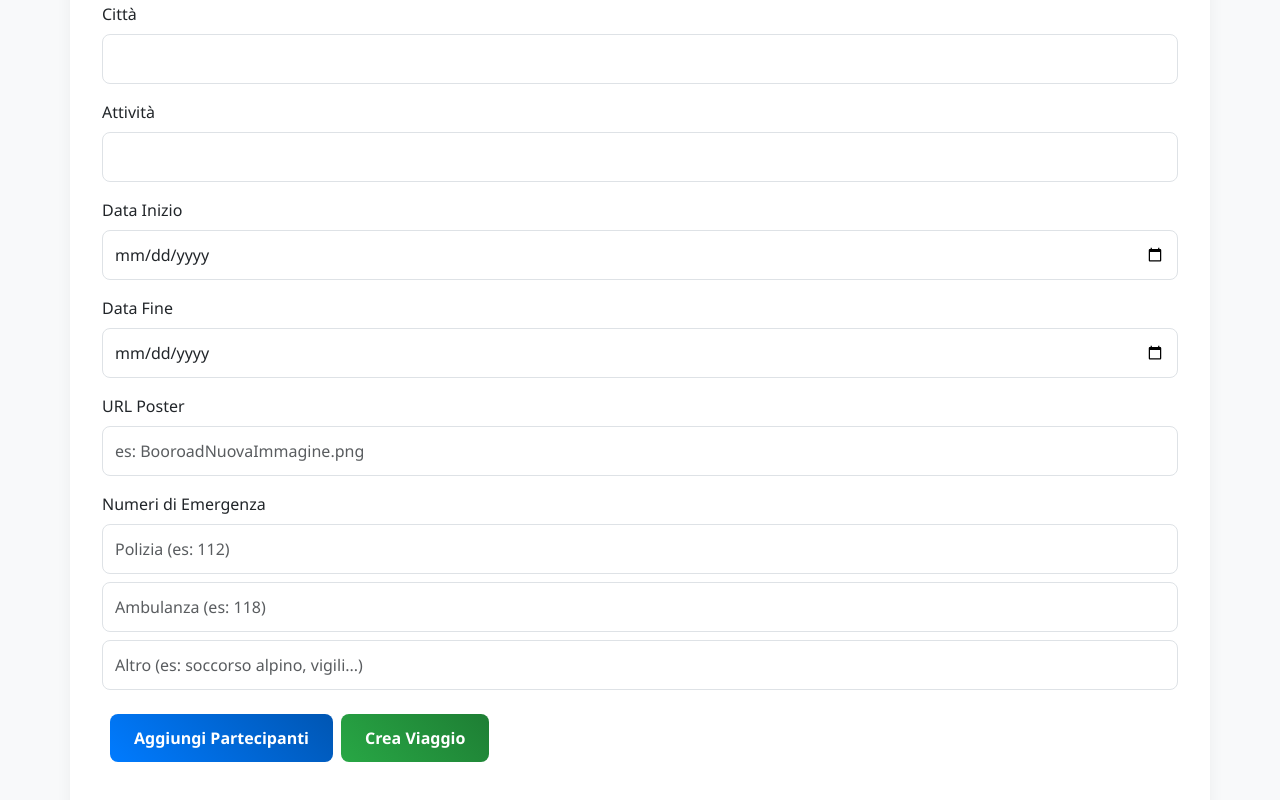
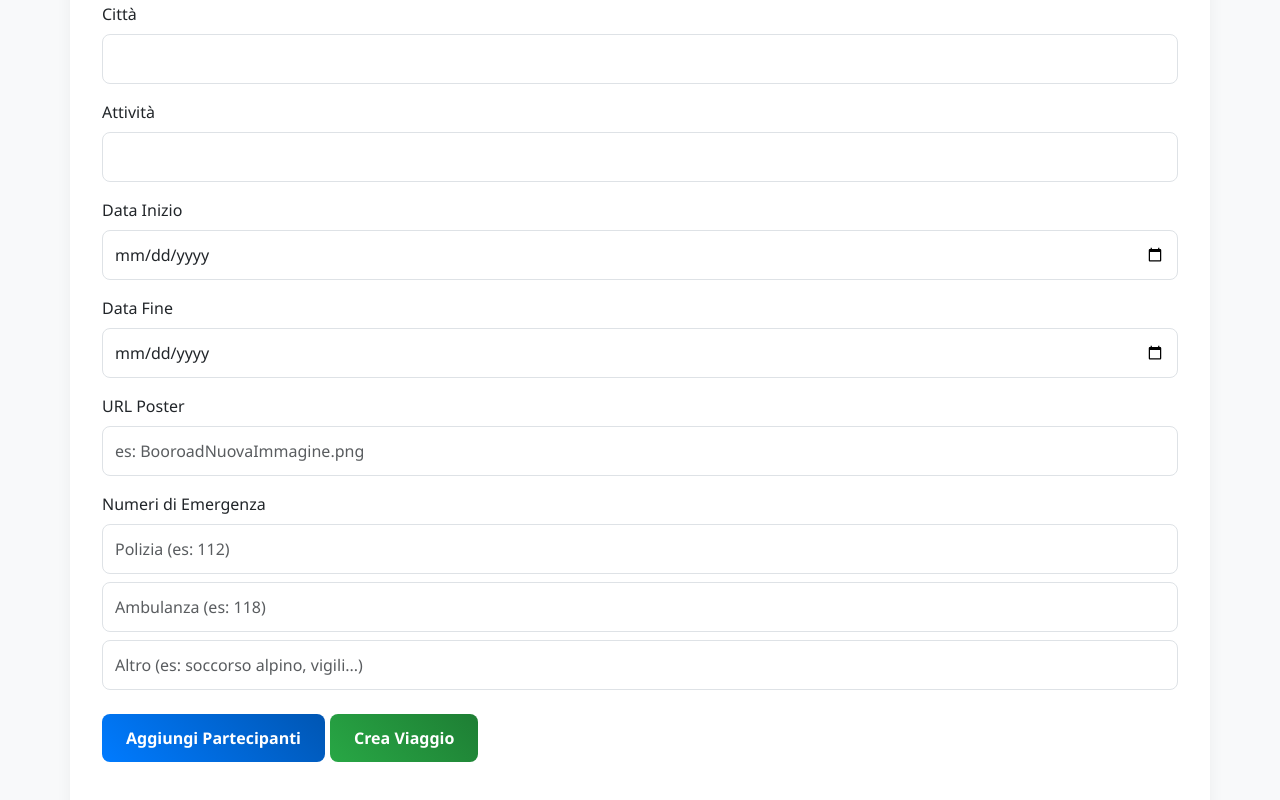
Before and after one commit to FernandoSalicandro/booroad, a React (Vite) app: page /aggiungiviaggio in a window 1280 px wide. Shown: the part 310-1110 px from the top of the page. Built offline with nearby package versions, Linux system fonts and the light colour scheme.

Commit message:
fix: risolto problema bottoni in pagina AggiungiViaggio

```diff
--- a/src/Pages/AggiungiViaggio.jsx
+++ b/src/Pages/AggiungiViaggio.jsx
@@ -151,13 +151,17 @@ export default function AggiungiViaggio() {
                             onChange={handleNumeriEmergenzaChange}
                         />
                     </div>
+                    <div className="wrapper">
 
-                    <button className="btn btn-primary mx-2">
-                        Aggiungi Partecipanti
-                    </button>
-                    <button type="submit" className="btn btn-success">
-                        Crea Viaggio
-                    </button>
+                        <button className="btn btn-primary">
+                            Aggiungi Partecipanti
+                        </button>
+                        <button type="submit" className="btn btn-success">
+                            Crea Viaggio
+                        </button>
+
+                    </div>
+
                 </form>
             </div>
         </>
--- a/src/index.css
+++ b/src/index.css
@@ -3,6 +3,17 @@ body {
     background-color: #f8f9fa;
     font-family: 'Segoe UI', Tahoma, Geneva, Verdana, sans-serif;
 }
+
+
+/*utilities*/
+.wrapper {
+    display: flex;
+    justify-content: start;
+    align-items: center;
+    flex-wrap: wrap;
+    gap: 5px;
+}
+
 
 /* Stili per i titoli */
 h1 {
@@ -14,7 +25,7 @@ h1 {
     position: relative;
 }
 
- h1:after {
+h1:after {
     content: '';
     position: absolute;
     bottom: -10px;
@@ -25,7 +36,7 @@ h1 {
     background-color: #007bff;
 }
 
-.container h1:after{
+.container h1:after {
     display: none;
 }
 
@@ -39,7 +50,7 @@ h1 {
 
 .card:hover {
     transform: translateY(-5px);
-    box-shadow: 0 10px 20px rgba(0,0,0,0.1);
+    box-shadow: 0 10px 20px rgba(0, 0, 0, 0.1);
 }
 
 /* Stili per i form */
@@ -51,7 +62,7 @@ h1 {
 }
 
 .form-control:focus {
-    box-shadow: 0 0 0 3px rgba(0,123,255,0.25);
+    box-shadow: 0 0 0 3px rgba(0, 123, 255, 0.25);
     border-color: #007bff;
 }
 
@@ -99,7 +110,7 @@ li {
 
 .search-trip:focus {
     outline: none;
-    box-shadow: 0 0 0 3px rgba(0,123,255,0.25);
+    box-shadow: 0 0 0 3px rgba(0, 123, 255, 0.25);
     width: 320px;
 }
 
@@ -131,7 +142,7 @@ li {
     padding: 2rem;
     background-color: white;
     border-radius: 15px;
-    box-shadow: 0 5px 15px rgba(0,0,0,0.05);
+    box-shadow: 0 5px 15px rgba(0, 0, 0, 0.05);
     margin-top: 2rem;
     margin-bottom: 2rem;
 }
```
